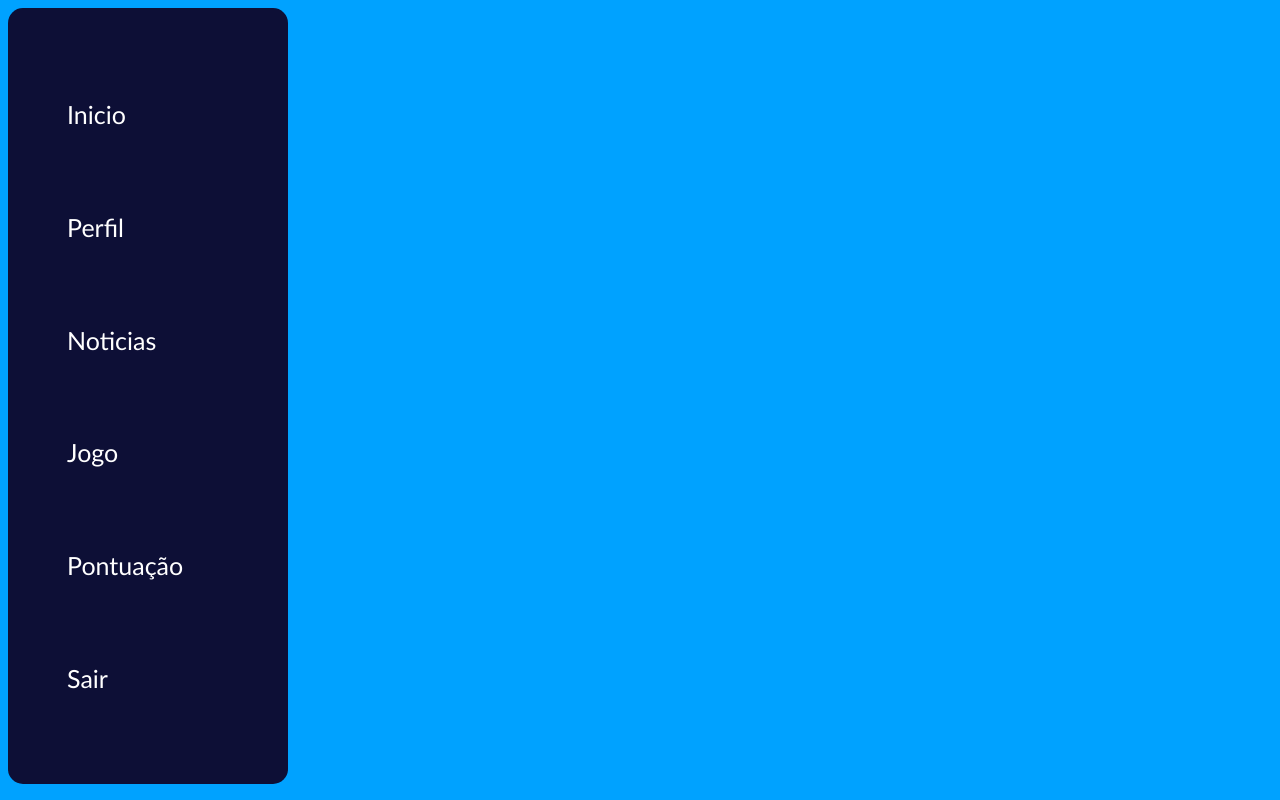
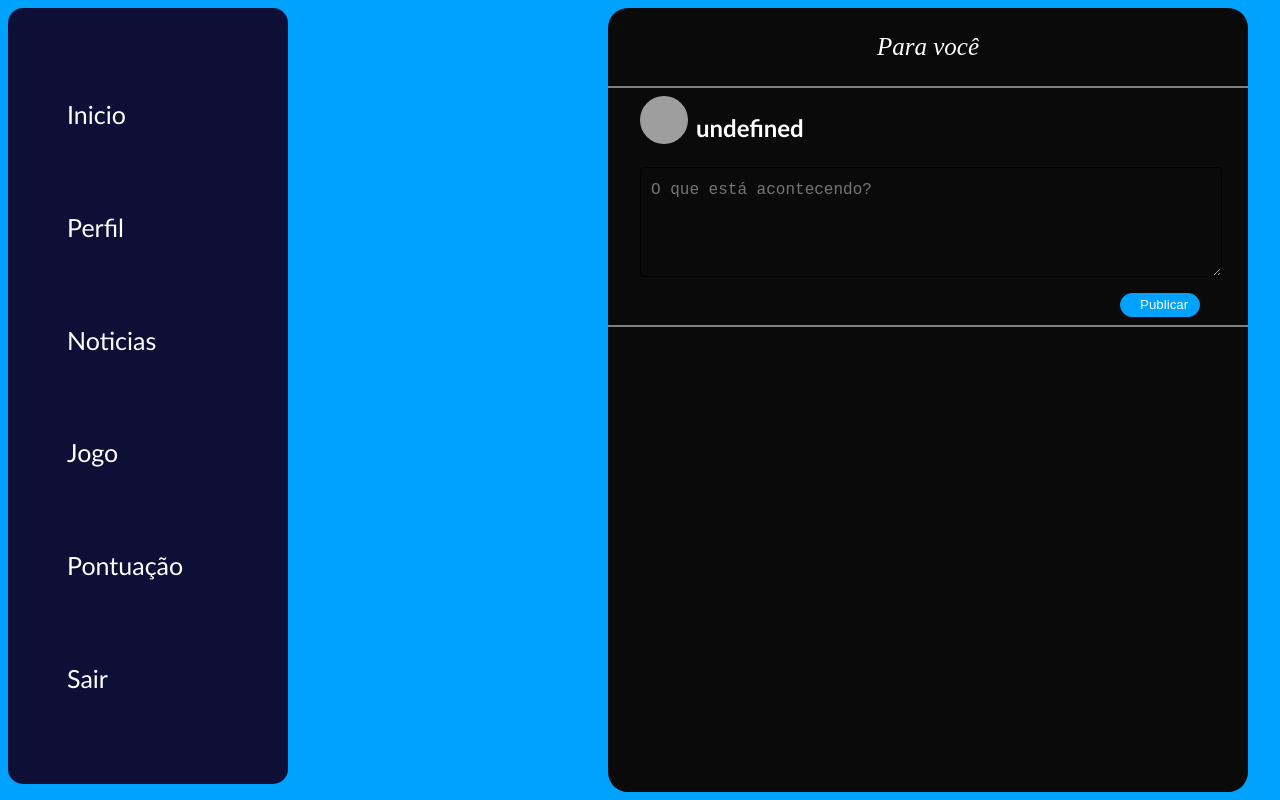
Before and after one commit to FelipePatroni/Projeto-individual, a website: page web-data-viz/public/dashboard/perfil.html in a window 1280 px wide. Drawn offline with Linux system fonts and the light colour scheme; grey boxes are pictures that could not be loaded.

Commit message:
Perfil atualizado

```diff
--- a/web-data-viz/public/css/perfil.css
+++ b/web-data-viz/public/css/perfil.css
@@ -37,3 +37,89 @@ body {
     text-decoration: none;
     color: white;
   }
+
+  .caixa_preta {
+    display: flex;
+    flex-direction: column;
+    background-color: rgb(10, 10, 10);
+    width: 80vh;
+    height: 98vh;
+    margin-left: 75vh;
+    border-radius: 20px;
+  }
+
+  .comeco {
+    display: flex;
+    align-items: center;
+    align-self: center;
+  }
+
+  .para_voce {
+    display: flex;
+    color: white;
+    font-style: italic;
+    font-size: 25px;
+  }
+
+  .comentario{
+    display: flex;
+    flex-direction: column;
+    border-bottom: 2px solid gray;
+    border-top: 2px solid gray;
+  }
+  .perfil{
+    display: flex;
+    flex-direction: row;
+  }
+
+  .img {
+    display: flex;
+    width: 6vh;
+    height: 6vh;
+    margin-top: 1vh;
+    border-radius: 50px;
+    margin-left: 4vh;
+  }
+
+  #b_usuario{
+    display: flex;
+    font-size: 3vh;
+    color: white;
+    font-family:'Gill Sans', 'Gill Sans MT', Calibri, 'Trebuchet MS', sans-serif;
+    margin-left: 1vh;
+  }
+
+  textarea {
+    display: flex;
+    margin-bottom: 2vh;
+    margin-left: 4vh;
+    width: 70vh;
+    height: 11vh;
+    border-radius:20px;
+    background-color: rgb(10, 10, 10);
+    color: white;
+    padding: 10px;
+    font-size: 16px;
+    line-height: 1.5;
+    border: 1px solid #000000;
+    border-radius: 4px;
+  }
+
+  .botao {
+    display: flex;
+    width: 10vh;
+    height: 3vh;
+    margin-left: 80%;
+    background-color: #00a2ff;
+    color: white;
+    border: 1px solid #00a2ff;
+    border-radius: 15px;
+    margin-bottom: 1vh;
+  }
+
+  .nome {
+    display: flex;
+    align-items: center;
+    align-self: center;
+    margin-left: 13px;
+  }
--- a/web-data-viz/public/dashboard/perfil.html
+++ b/web-data-viz/public/dashboard/perfil.html
@@ -1,11 +1,13 @@
 <!DOCTYPE html>
 <html lang="en">
+
 <head>
     <meta charset="UTF-8">
     <meta name="viewport" content="width=device-width, initial-scale=1.0">
     <title>Document</title>
     <link rel="stylesheet" href="../css/perfil.css">
 </head>
+
 <body>
     <div class="dashboard">
         <div class="header" id="noticia">
@@ -24,8 +26,36 @@
         </div>
     </div>
 
-    <div class="caixa">
+    <div class="caixa_preta">
+        <div class="comeco">
+            <p class="para_voce">
+                Para você
+            </p>
+        </div>
+        <div class="comentario">
+            <div class="perfil">
+                <img src="https://labes.inf.ufes.br/wp-content/uploads/sem-foto.jpg" alt="" class="img">
+                <h6><span id="b_usuario">usuário</span></h6>
+            </div>
+            <textarea id="comentario_texto" maxlength="250" placeholder="O que está acontecendo?"></textarea>
+            <button onclick="publicar()" class="botao"> <span class="nome">Publicar</span></button>
+        </div>
 
+        <div id="div_mensagem"></div>
     </div>
 </body>
+
 </html>
+
+<script>
+    b_usuario.innerHTML = sessionStorage.NOME_USUARIO;
+
+    const lista_comentario = []
+
+    function publicar() {
+        const comentario = comentario_texto.value;
+        lista_comentario.push(comentario)
+
+
+    }
+</script>
```
